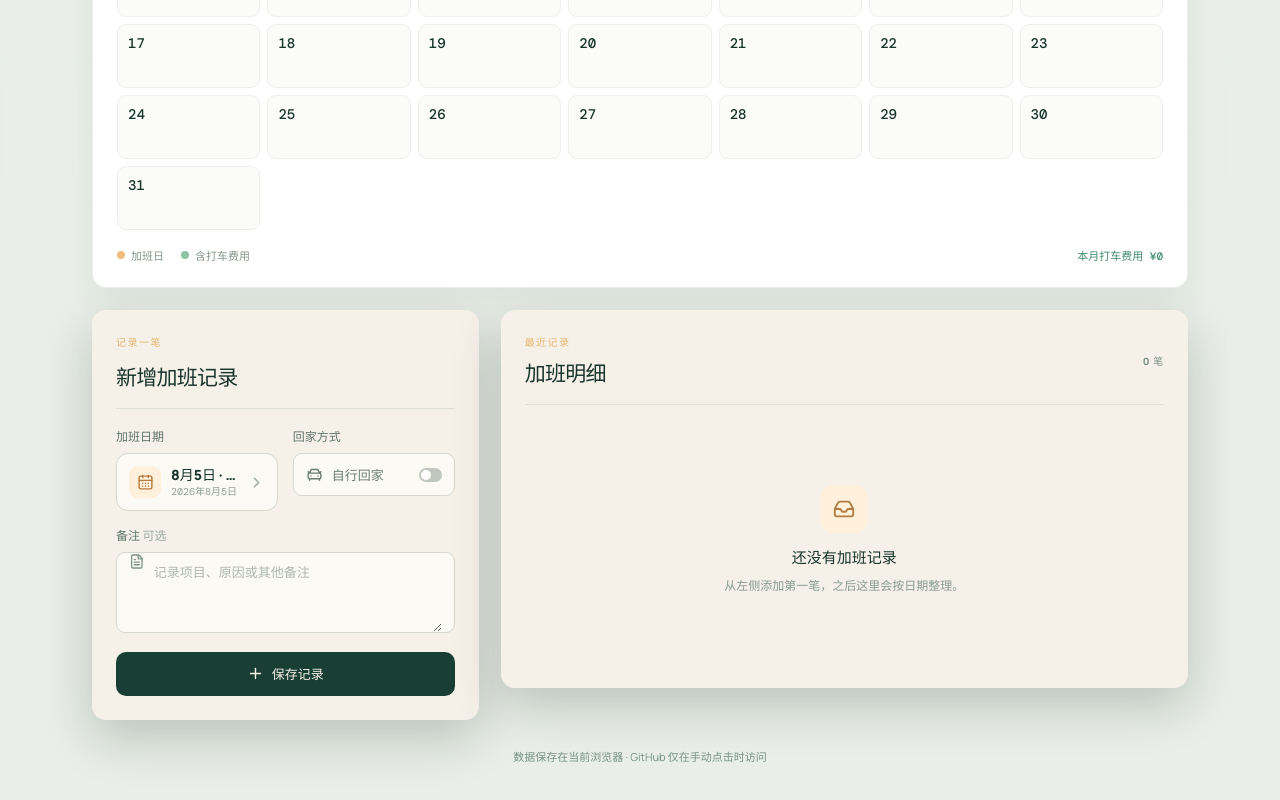
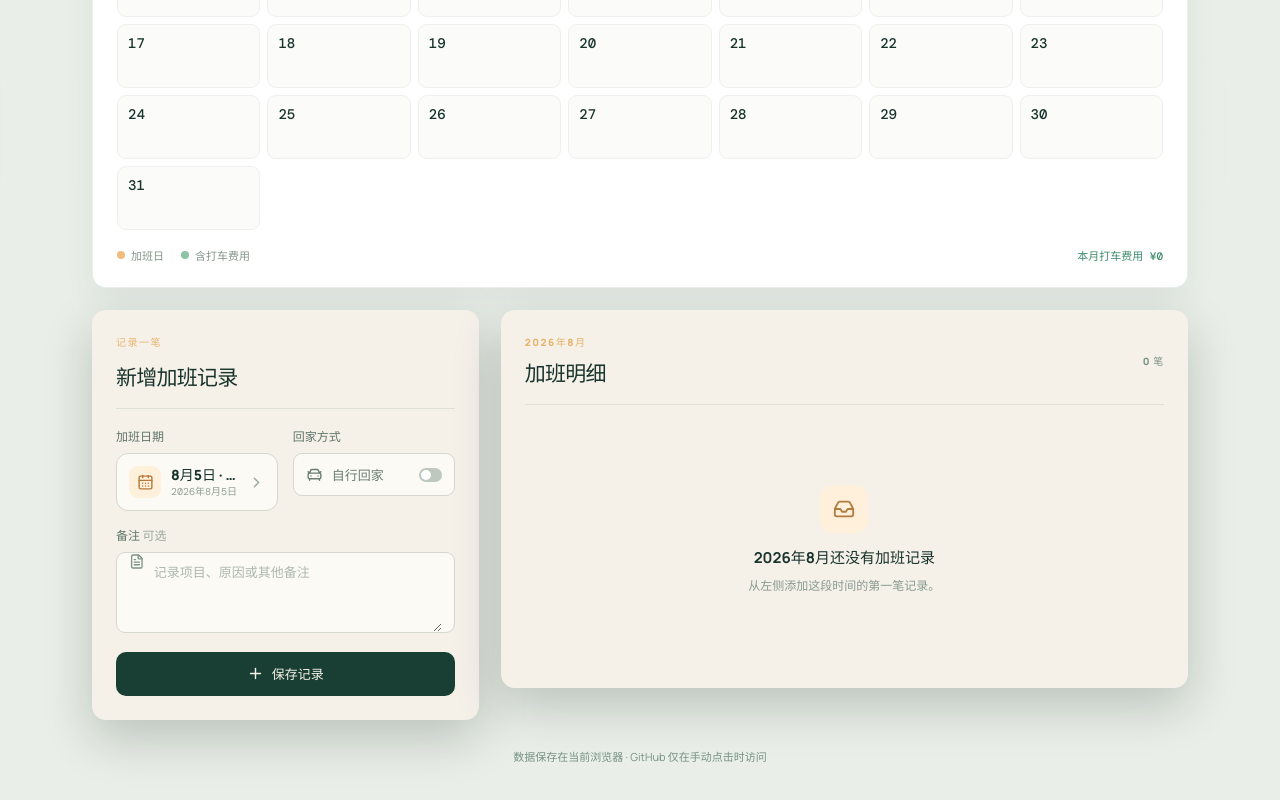
Before and after one commit to yatxuan123/Overtime-Record, a React (Vite) app: page / in a window 1280 px wide. Shown: the part 876-1676 px from the top of the page. Built offline with nearby package versions, Linux system fonts and the light colour scheme.

Commit message:
fix: 按当前周期筛选并分页显示明细

```diff
--- a/src/App.tsx
+++ b/src/App.tsx
@@ -30,7 +30,9 @@ function App() {
   const [selectedMonth, setSelectedMonth] = useState(today.slice(0, 7))
 
   const sortedRecords = useMemo(() => [...records].sort((a, b) => b.date.localeCompare(a.date)), [records])
-  const summary = useMemo(() => buildRecordSummary(records, overviewMode === 'year' ? selectedMonth.slice(0, 4) : selectedMonth), [overviewMode, records, selectedMonth])
+  const selectedPeriod = overviewMode === 'year' ? selectedMonth.slice(0, 4) : selectedMonth
+  const periodLabel = overviewMode === 'year' ? `${selectedPeriod}年` : `${selectedPeriod.slice(0, 4)}年${Number(selectedPeriod.slice(5, 7))}月`
+  const summary = useMemo(() => buildRecordSummary(records, selectedPeriod), [records, selectedPeriod])
 
   const updateRecords = useCallback((next: OvertimeRecord[]) => { setRecords(next); saveRecords(next) }, [])
   const updateForm = useCallback((next: Partial<RecordFormValue>) => { setForm((current) => ({ ...current, ...next })); setError('') }, [])
@@ -65,7 +67,7 @@ function App() {
       <section className="hero"><div><p className="eyebrow">WORK LOG / 2026</p><h1>把每一次加班，<br /><span>记得清楚一点。</span></h1><p className="hero-copy">记录投入，也记录回家的路费。让辛苦有迹可循。</p></div><button className="outline-button" onClick={() => { setEditingId(null); setForm(emptyForm()); document.querySelector('.form-panel')?.scrollIntoView({ behavior: 'smooth', block: 'center' }) }}><Plus size={17} />新增加班</button></section>
       <SummaryCards {...summary} periodLabel={overviewMode === 'year' ? '本年' : '本月'} />
       <MonthOverview records={records} selectedMonth={selectedMonth} mode={overviewMode} onMonthChange={setSelectedMonth} onModeChange={setOverviewMode} />
-      <div className="workspace-grid"><OvertimeForm value={form} isEditing={Boolean(editingId)} error={error} onChange={updateForm} onSubmit={handleSubmit} onCancel={cancelEdit} /><RecordList records={sortedRecords} onEdit={handleEdit} onDelete={handleDelete} /></div>
+      <div className="workspace-grid"><OvertimeForm value={form} isEditing={Boolean(editingId)} error={error} onChange={updateForm} onSubmit={handleSubmit} onCancel={cancelEdit} /><RecordList records={sortedRecords} period={selectedPeriod} periodLabel={periodLabel} onEdit={handleEdit} onDelete={handleDelete} /></div>
       {pendingOverwrite && <div className="overwrite-dialog" role="alertdialog" aria-modal="true"><div className="overwrite-dialog__icon"><TriangleAlert size={20} /></div><div><strong>这一天已经有记录</strong><p>{pendingOverwrite.date} 已经存在一笔加班记录，要覆盖原记录吗？</p><div className="overwrite-dialog__actions"><button className="secondary-button" onClick={() => setPendingOverwrite(null)}>取消</button><button className="primary-button" onClick={confirmOverwrite}>覆盖记录</button></div></div></div>}
       {notice && <div className="toast" role="status">{notice}</div>}
       <footer className="footer-note">{remoteMessage || '数据保存在当前浏览器 · GitHub 仅在手动点击时访问'}</footer>
--- a/src/components/RecordList.tsx
+++ b/src/components/RecordList.tsx
@@ -1,24 +1,34 @@
-import { memo } from 'react'
-import { CarFront, Edit3, Inbox, Trash2 } from 'lucide-react'
-import { taxiProviderLabel } from '../records'
+import { memo, useEffect, useMemo, useState } from 'react'
+import { CarFront, ChevronLeft, ChevronRight, Edit3, Inbox, Trash2 } from 'lucide-react'
+import { filterRecordsByPeriod, paginateRecords, taxiProviderLabel } from '../records'
 import type { OvertimeRecord } from '../types'
 
-type RecordListProps = { records: OvertimeRecord[]; onEdit: (record: OvertimeRecord) => void; onDelete: (id: string) => void }
+type RecordListProps = { records: OvertimeRecord[]; period: string; periodLabel: string; onEdit: (record: OvertimeRecord) => void; onDelete: (id: string) => void }
 
+const PAGE_SIZE = 8
 const dateFormatter = new Intl.DateTimeFormat('zh-CN', { month: 'long', day: 'numeric', weekday: 'short' })
 
-export const RecordList = memo(function RecordList({ records, onEdit, onDelete }: RecordListProps) {
+export const RecordList = memo(function RecordList({ records, period, periodLabel, onEdit, onDelete }: RecordListProps) {
+  const [page, setPage] = useState(1)
+  const filteredRecords = useMemo(() => filterRecordsByPeriod(records, period), [period, records])
+  const totalPages = Math.max(1, Math.ceil(filteredRecords.length / PAGE_SIZE))
+  const currentPage = Math.min(page, totalPages)
+  const visibleRecords = useMemo(() => paginateRecords(filteredRecords, currentPage, PAGE_SIZE), [currentPage, filteredRecords])
+
+  useEffect(() => { setPage(1) }, [period, records.length])
+
   return (
     <section className="records-panel">
       <div className="panel-heading panel-heading--list">
-        <div><span className="section-kicker">最近记录</span><h2>加班明细</h2></div>
-        <span className="record-count">{records.length} 笔</span>
+        <div><span className="section-kicker">{periodLabel}</span><h2>加班明细</h2></div>
+        <span className="record-count">{filteredRecords.length} 笔</span>
       </div>
-      {records.length === 0 ? (
-        <div className="empty-state"><div className="empty-state__icon"><Inbox size={22} /></div><strong>还没有加班记录</strong><p>从左侧添加第一笔，之后这里会按日期整理。</p></div>
+      {filteredRecords.length === 0 ? (
+        <div className="empty-state"><div className="empty-state__icon"><Inbox size={22} /></div><strong>{periodLabel}还没有加班记录</strong><p>从左侧添加这段时间的第一笔记录。</p></div>
       ) : (
+        <>
           <div className="record-list">
-          {records.map((record) => (
+            {visibleRecords.map((record) => (
               <article className="record-row" key={record.id}>
                 <div className="record-date"><strong>{new Date(`${record.date}T00:00:00`).getDate().toString().padStart(2, '0')}</strong><span>{dateFormatter.format(new Date(`${record.date}T00:00:00`)).replace(/^\d+月/, '')}</span></div>
                 <div className="record-main"><div className="record-title"><strong>{record.note || '未填写备注'}</strong><span className="record-badge">{record.tookTaxi ? taxiProviderLabel(record) : '自行回家'}</span></div><div className="record-meta"><span>加班日</span>{record.tookTaxi && <span><CarFront size={14} />¥{record.taxiCost.toFixed(0)}</span>}</div></div>
@@ -26,6 +36,8 @@ export const RecordList = memo(function RecordList({ records, onEdit, onDelete }
               </article>
             ))}
           </div>
+          {totalPages > 1 && <nav className="record-pagination" aria-label="加班明细分页"><button className="icon-button" type="button" onClick={() => setPage((value) => Math.max(1, value - 1))} disabled={currentPage === 1} aria-label="上一页" title="上一页"><ChevronLeft size={18} /></button><span>第 {currentPage} / {totalPages} 页</span><button className="icon-button" type="button" onClick={() => setPage((value) => Math.min(totalPages, value + 1))} disabled={currentPage === totalPages} aria-label="下一页" title="下一页"><ChevronRight size={18} /></button></nav>}
+        </>
       )}
     </section>
   )
--- a/src/records.ts
+++ b/src/records.ts
@@ -10,12 +10,21 @@ export const TAXI_PROVIDER_OPTIONS: ReadonlyArray<{ value: Exclude<TaxiProvider,
 export type RecordSummary = { days: number; taxiDays: number; taxiCost: number }
 
 export function buildRecordSummary(records: OvertimeRecord[], period: string): RecordSummary {
-  const filtered = records.filter((record) => record.date.startsWith(period))
+  const filtered = filterRecordsByPeriod(records, period)
   return {
     days: filtered.length,
     taxiDays: filtered.filter((record) => record.tookTaxi).length,
     taxiCost: filtered.reduce((sum, record) => sum + (record.tookTaxi ? record.taxiCost : 0), 0),
   }
+}
+
+export function filterRecordsByPeriod(records: OvertimeRecord[], period: string): OvertimeRecord[] {
+  return records.filter((record) => record.date.startsWith(period))
+}
+
+export function paginateRecords(records: OvertimeRecord[], page: number, pageSize: number): OvertimeRecord[] {
+  const start = Math.max(0, page - 1) * pageSize
+  return records.slice(start, start + pageSize)
 }
 
 export function normalizeRecord(value: unknown): OvertimeRecord | null {
--- a/src/styles.css
+++ b/src/styles.css
@@ -128,6 +128,9 @@ input::placeholder, textarea::placeholder { color: #adb8ad; }
 .icon-button:hover { background: #e4e6dd; color: #19342d; }
 .icon-button--danger:hover { color: #b45444; background: #f7e4de; }
 .record-list { display: flex; flex-direction: column; }
+.record-pagination { display: flex; align-items: center; justify-content: center; gap: 10px; padding-top: 15px; margin-top: 2px; border-top: 1px solid #e5e4db; color: #71867a; font-size: 12px; font-weight: 800; }
+.record-pagination .icon-button { width: 32px; height: 32px; border: 1px solid #d4d8ce; background: #fbfcfa; }
+.record-pagination .icon-button:disabled { opacity: .35; cursor: not-allowed; }
 .record-row { display: grid; grid-template-columns: 56px minmax(0, 1fr) auto; gap: 16px; align-items: center; padding: 17px 0; border-bottom: 1px solid #e5e4db; }
 .record-row:last-child { border-bottom: 0; padding-bottom: 0; }
 .record-date strong { display: block; font-family: 'DM Mono', monospace; color: #193f34; font-size: 26px; line-height: 1; }
@@ -167,5 +170,5 @@ input::placeholder, textarea::placeholder { color: #adb8ad; }
 .sync-actions .primary-button, .sync-actions .secondary-button { display: inline-flex; align-items: center; gap: 6px; width: auto; min-height: 38px; margin-top: 0; padding: 8px 13px; }
 @keyframes toast-in { from { opacity: 0; transform: translateY(8px); } to { opacity: 1; transform: translateY(0); } }
 @media (max-width: 820px) { .page-container { padding: 22px 20px 28px; } .hero { padding: 48px 0 34px; align-items: flex-start; flex-direction: column; gap: 25px; } .hero h1 { font-size: clamp(42px, 12vw, 66px); } .workspace-grid { grid-template-columns: 1fr; } .topbar-tools { gap: 8px; } }
-@media (max-width: 520px) { .topbar { padding-bottom: 22px; } .topbar-date { display: none; } .remote-message { display: none; } .brand-subtitle { display: none; } .summary-grid { grid-template-columns: repeat(2, 1fr); } .summary-card:last-child { grid-column: 1 / -1; } .summary-card { min-height: 92px; padding: 14px; } .summary-card strong { font-size: 21px; } .form-panel, .records-panel, .month-overview { padding: 18px; border-radius: 12px; } .form-fields { grid-template-columns: 1fr; } .field--full { grid-column: auto; } .record-row { grid-template-columns: 47px minmax(0, 1fr) auto; gap: 11px; } .record-date strong { font-size: 22px; } .record-title { align-items: flex-start; flex-direction: column; gap: 5px; } .record-meta { gap: 9px; flex-wrap: wrap; } .toast { right: 18px; bottom: 18px; left: 18px; text-align: center; } .overview-heading { flex-direction: column; gap: 15px; } .month-navigator { align-self: stretch; justify-content: space-between; } .overview-day { min-height: 58px; padding: 7px; } .overview-day__meta { margin-top: 7px; font-size: 9px; } .overview-total { width: 100%; margin-left: 0; } .year-overview-grid { grid-template-columns: repeat(3, 1fr); gap: 7px; } .year-overview-month { min-height: 82px; padding: 10px; } }
+@media (max-width: 520px) { .topbar { padding-bottom: 22px; } .topbar-date { display: none; } .remote-message { display: none; } .brand-subtitle { display: none; } .summary-grid { grid-template-columns: repeat(2, 1fr); } .summary-card:last-child { grid-column: 1 / -1; } .summary-card { min-height: 92px; padding: 14px; } .summary-card strong { font-size: 21px; } .form-panel, .records-panel, .month-overview { padding: 18px; border-radius: 12px; } .form-fields { grid-template-columns: 1fr; } .field--full { grid-column: auto; } .record-row { grid-template-columns: 47px minmax(0, 1fr) auto; gap: 11px; } .record-date strong { font-size: 22px; } .record-title { align-items: flex-start; flex-direction: column; gap: 5px; } .record-meta { gap: 9px; flex-wrap: wrap; } .toast { right: 18px; bottom: 18px; left: 18px; text-align: center; } .overview-heading { flex-direction: column; gap: 15px; } .month-navigator { align-self: stretch; justify-content: space-between; } .overview-day { min-height: 58px; padding: 7px; } .overview-day__meta { margin-top: 7px; font-size: 9px; } .overview-total { width: 100%; margin-left: 0; } .year-overview-grid { grid-template-columns: repeat(3, 1fr); gap: 7px; } .year-overview-month { min-height: 82px; padding: 10px; } .record-pagination { padding-top: 12px; } }
 @media (max-width: 520px) { .date-modal { padding: 22px 18px 20px; border-radius: 22px; } .date-modal h3 { font-size: 23px; } .calendar-toolbar { margin-top: 22px; } .calendar-toolbar strong { font-size: 18px; } .calendar-day { min-height: 46px; } }
```
Also changed, not shown: 1 other file (tests, documents, lock files or other folders). Lines whose indentation alone changed are shown as unchanged.
